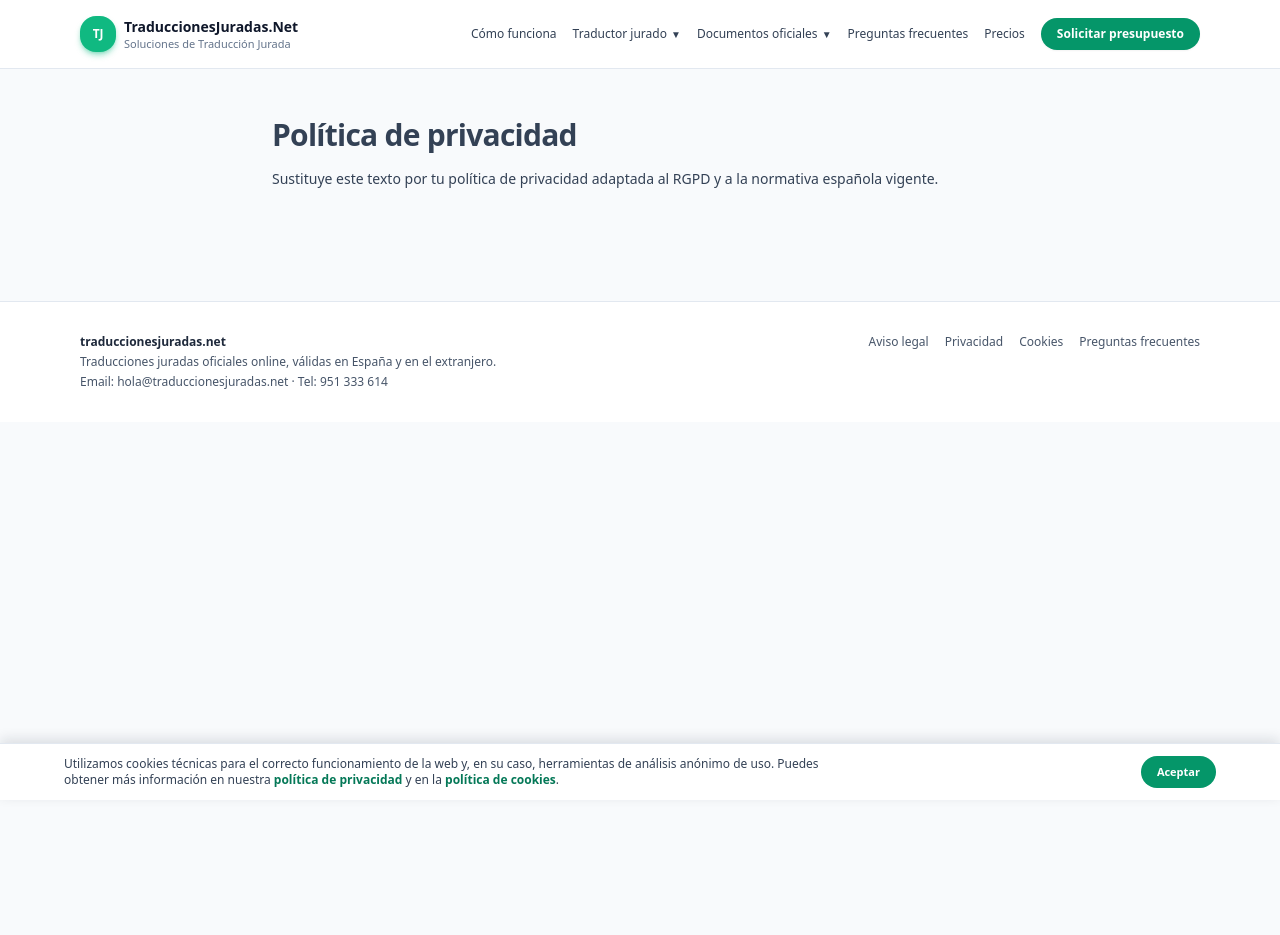
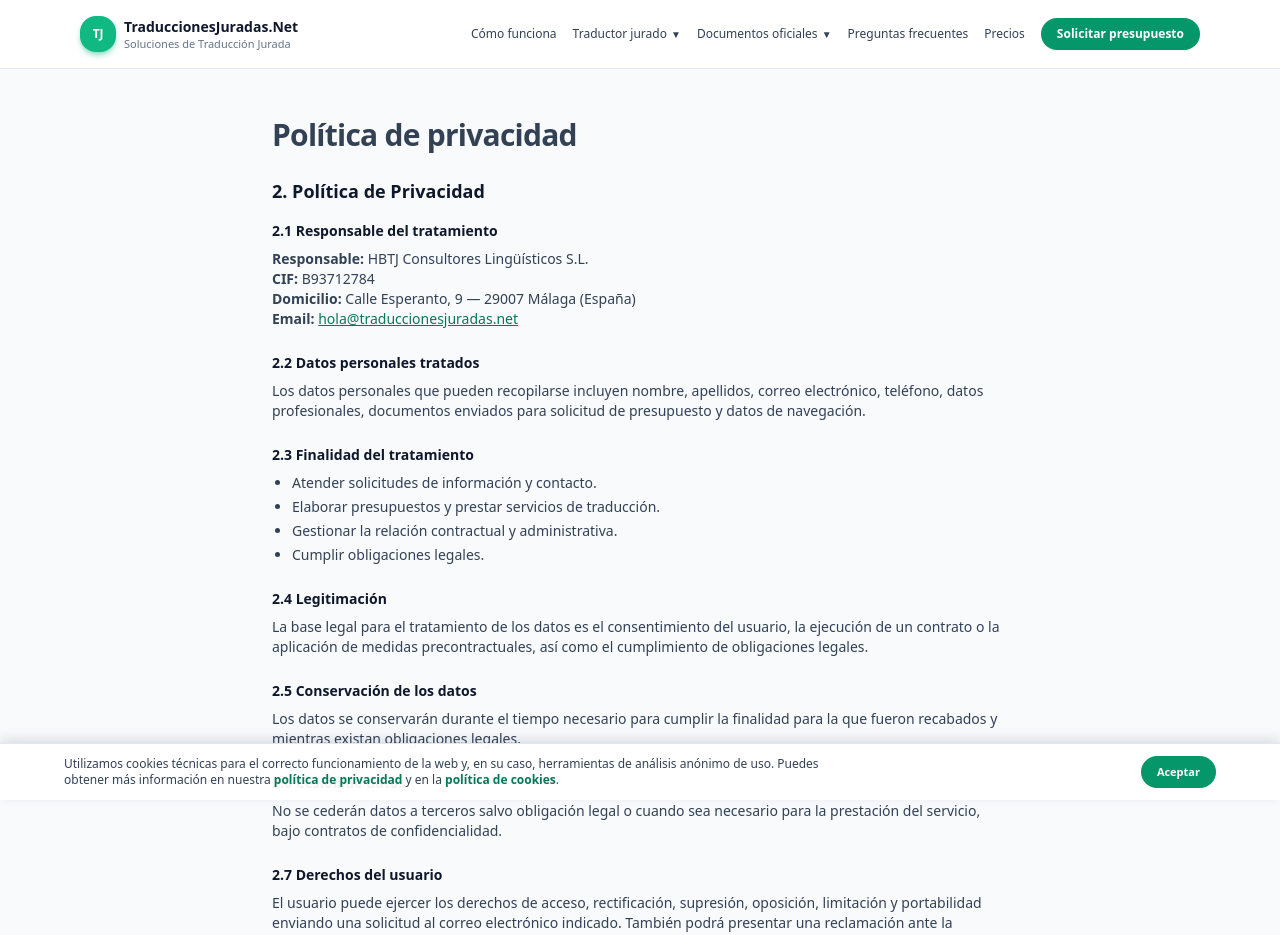
Before and after one commit to juanlatregua/traduccionesjuradas-next, a Next.js app: page /privacidad in a window 1280 px wide. Shown: the top 935 px of the page. Before the commit the page ends 800 px from the top, so only its background shows below. Built offline with nearby package versions, Linux system fonts and the light colour scheme.

Commit message:
Actualiza redirecciones y textos legales

```diff
--- a/app/aviso-legal/page.tsx
+++ b/app/aviso-legal/page.tsx
@@ -13,10 +13,65 @@ export default function AvisoLegalPage() {
         Aviso legal
       </h1>
 
-      <p className="mt-4">
-        Aquí podrás incluir el texto legal correspondiente a la titularidad de
-        la web, datos de contacto, condiciones de uso, etc.
-      </p>
+      <section className="mt-6 space-y-6">
+        <div>
+          <h2 className="text-lg font-semibold text-slate-900">1. Aviso Legal</h2>
+
+          <h3 className="mt-4 font-semibold text-slate-900">1.1 Información general</h3>
+          <p className="mt-2">
+            En cumplimiento de la Ley 34/2002, de Servicios de la Sociedad de la Información y del
+            Comercio Electrónico (LSSI-CE), se informa de los siguientes datos:
+          </p>
+          <ul className="mt-2 list-disc space-y-1 pl-5">
+            <li>
+              <strong>Titular:</strong> HBTJ Consultores Lingüísticos S.L.
+            </li>
+            <li>
+              <strong>CIF:</strong> B93712784
+            </li>
+            <li>
+              <strong>Actividad:</strong> Servicios lingüísticos, traducción, traducción jurada y
+              consultoría lingüística
+            </li>
+            <li>
+              <strong>Correo electrónico:</strong>{" "}
+              <a className="text-emerald-700 underline" href="mailto:hola@traduccionesjuradas.net">
+                hola@traduccionesjuradas.net
+              </a>
+            </li>
+            <li>
+              <strong>Domicilio:</strong> Calle Esperanto, 9 — 29007 Málaga (España)
+            </li>
+          </ul>
+
+          <h3 className="mt-6 font-semibold text-slate-900">1.2 Objeto</h3>
+          <p className="mt-2">
+            Este sitio web tiene como objeto facilitar información sobre los servicios ofrecidos por
+            HBTJ Consultores Lingüísticos S.L., así como permitir el contacto y la solicitud de
+            presupuestos.
+          </p>
+
+          <h3 className="mt-6 font-semibold text-slate-900">1.3 Condiciones de uso</h3>
+          <p className="mt-2">
+            El acceso y uso del sitio web atribuye la condición de usuario, implicando la aceptación
+            plena del contenido del presente aviso. El usuario se compromete a hacer un uso adecuado
+            y lícito del sitio web.
+          </p>
+
+          <h3 className="mt-6 font-semibold text-slate-900">1.4 Propiedad intelectual e industrial</h3>
+          <p className="mt-2">
+            Todos los contenidos del sitio web (textos, imágenes, diseños, logotipos, estructura,
+            código fuente, etc.) son titularidad de HBTJ Consultores Lingüísticos S.L. o de terceros
+            autorizados, quedando prohibida su reproducción sin autorización expresa.
+          </p>
+
+          <h3 className="mt-6 font-semibold text-slate-900">1.5 Responsabilidad</h3>
+          <p className="mt-2">
+            HBTJ Consultores Lingüísticos S.L. no se hace responsable del mal uso que se realice del
+            sitio web ni de los daños derivados del acceso o uso de la información publicada.
+          </p>
+        </div>
+      </section>
     </main>
   );
 }
--- a/app/contacto/page.tsx
+++ b/app/contacto/page.tsx
@@ -82,7 +82,7 @@ export default function ContactoPage() {
               Dirección
             </span>
             <span className="text-sm text-slate-800">
-              Calle Barroso, 10, 1º IZQ, 29001 Málaga
+              Calle Esperanto, 9, 29007 Málaga
             </span>
           </div>
         </div>
--- a/app/layout.tsx
+++ b/app/layout.tsx
@@ -56,6 +56,8 @@ export default function RootLayout({
             "@type": "PostalAddress",
             addressCountry: "ES",
             addressLocality: "Málaga",
+            streetAddress: "Calle Esperanto, 9",
+            postalCode: "29007",
           },
           serviceType: [
             "Traducción jurada de francés",
--- a/app/politica-de-cookies/page.tsx
+++ b/app/politica-de-cookies/page.tsx
@@ -118,7 +118,7 @@ export default function CookiesPage() {
       <h2 className="mt-8 text-xl font-semibold">10. Datos de contacto</h2>
       <p className="mt-2">
         <strong>HBTJ Consultores Lingüísticos S.L</strong><br />
-        Barroso, 10 — 29001 Málaga (España)<br />
+        Calle Esperanto, 9 — 29007 Málaga (España)<br />
         Web: https://www.traduccionesjuradas.net<br />
         Correo electrónico: info@traduccionesjuradas.net<br />
         Teléfono: 951 333 614
--- a/app/privacidad/page.tsx
+++ b/app/privacidad/page.tsx
@@ -4,10 +4,68 @@ export default function PrivacidadPage() {
       <h1 className="text-2xl font-semibold tracking-tight sm:text-3xl">
         Política de privacidad
       </h1>
-      <p className="mt-4">
-        Sustituye este texto por tu política de privacidad adaptada al RGPD y a
-        la normativa española vigente.
-      </p>
+
+      <section className="mt-6 space-y-6">
+        <div>
+          <h2 className="text-lg font-semibold text-slate-900">2. Política de Privacidad</h2>
+
+          <h3 className="mt-4 font-semibold text-slate-900">2.1 Responsable del tratamiento</h3>
+          <p className="mt-2">
+            <strong>Responsable:</strong> HBTJ Consultores Lingüísticos S.L.
+            <br />
+            <strong>CIF:</strong> B93712784
+            <br />
+            <strong>Domicilio:</strong> Calle Esperanto, 9 — 29007 Málaga (España)
+            <br />
+            <strong>Email:</strong>{" "}
+            <a className="text-emerald-700 underline" href="mailto:hola@traduccionesjuradas.net">
+              hola@traduccionesjuradas.net
+            </a>
+          </p>
+
+          <h3 className="mt-6 font-semibold text-slate-900">2.2 Datos personales tratados</h3>
+          <p className="mt-2">
+            Los datos personales que pueden recopilarse incluyen nombre, apellidos, correo
+            electrónico, teléfono, datos profesionales, documentos enviados para solicitud de
+            presupuesto y datos de navegación.
+          </p>
+
+          <h3 className="mt-6 font-semibold text-slate-900">2.3 Finalidad del tratamiento</h3>
+          <ul className="mt-2 list-disc space-y-1 pl-5">
+            <li>Atender solicitudes de información y contacto.</li>
+            <li>Elaborar presupuestos y prestar servicios de traducción.</li>
+            <li>Gestionar la relación contractual y administrativa.</li>
+            <li>Cumplir obligaciones legales.</li>
+          </ul>
+
+          <h3 className="mt-6 font-semibold text-slate-900">2.4 Legitimación</h3>
+          <p className="mt-2">
+            La base legal para el tratamiento de los datos es el consentimiento del usuario, la
+            ejecución de un contrato o la aplicación de medidas precontractuales, así como el
+            cumplimiento de obligaciones legales.
+          </p>
+
+          <h3 className="mt-6 font-semibold text-slate-900">2.5 Conservación de los datos</h3>
+          <p className="mt-2">
+            Los datos se conservarán durante el tiempo necesario para cumplir la finalidad para la
+            que fueron recabados y mientras existan obligaciones legales.
+          </p>
+
+          <h3 className="mt-6 font-semibold text-slate-900">2.6 Cesión de datos</h3>
+          <p className="mt-2">
+            No se cederán datos a terceros salvo obligación legal o cuando sea necesario para la
+            prestación del servicio, bajo contratos de confidencialidad.
+          </p>
+
+          <h3 className="mt-6 font-semibold text-slate-900">2.7 Derechos del usuario</h3>
+          <p className="mt-2">
+            El usuario puede ejercer los derechos de acceso, rectificación, supresión, oposición,
+            limitación y portabilidad enviando una solicitud al correo electrónico indicado. También
+            podrá presentar una reclamación ante la Agencia Española de Protección de Datos
+            (www.aepd.es).
+          </p>
+        </div>
+      </section>
     </main>
   );
 }
--- a/next.config.mjs
+++ b/next.config.mjs
@@ -81,6 +81,16 @@ const nextConfig = {
       {
         source: "/traduccion-jurada-de-certificado-empadronamiento/",
         destination: "/documentos-oficiales",
+        permanent: true,
+      },
+      {
+        source: "/traduccion-jurada-antecedentes-penales",
+        destination: "/documentos-oficiales/antecedentes-penales",
+        permanent: true,
+      },
+      {
+        source: "/traduccion-jurada-antecedentes-penales/",
+        destination: "/documentos-oficiales/antecedentes-penales",
         permanent: true,
       },
       {
@@ -347,6 +357,11 @@ const nextConfig = {
         permanent: true,
       },
       {
+        source: "/inicio",
+        destination: "/",
+        permanent: true,
+      },
+      {
         source: "/feed/",
         destination: "/",
         permanent: true,
@@ -362,7 +377,17 @@ const nextConfig = {
         permanent: true,
       },
       {
+        source: "/agencia",
+        destination: "/",
+        permanent: true,
+      },
+      {
         source: "/envios/",
+        destination: "/proceso",
+        permanent: true,
+      },
+      {
+        source: "/envios",
         destination: "/proceso",
         permanent: true,
       },
@@ -383,6 +408,11 @@ const nextConfig = {
       },
       {
         source: "/trabaja-con-nosotros/",
+        destination: "/contacto",
+        permanent: true,
+      },
+      {
+        source: "/trabaja-con-nosotros",
         destination: "/contacto",
         permanent: true,
       },
@@ -420,6 +450,11 @@ const nextConfig = {
       },
       {
         source: "/wp-json/",
+        destination: "/",
+        permanent: true,
+      },
+      {
+        source: "/wp-json",
         destination: "/",
         permanent: true,
       },
```
